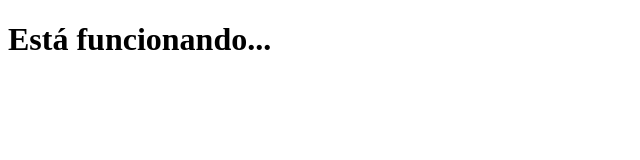
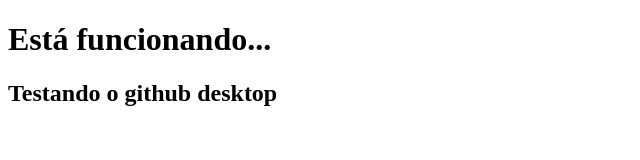
Before and after one commit to lucian-bonifacio/curso_web, a plain HTML site: page javascript/cjrm/aulas/indexAulas.html in a window 1280 px wide. Shown: the whole page, without its empty margins (0-640 px from the left). Drawn offline with Linux system fonts and the light colour scheme.

Commit message:
Testando github desktop
tt

```diff
--- a/javascript/cjrm/aulas/indexAulas.html
+++ b/javascript/cjrm/aulas/indexAulas.html
@@ -12,5 +12,7 @@
     <ul data-js="ul"></ul>
 
     <script src="etapa04-aula03-03.js"></script>
+
+    <h2>Testando o github desktop</h2>
 </body>
 </html>
```
